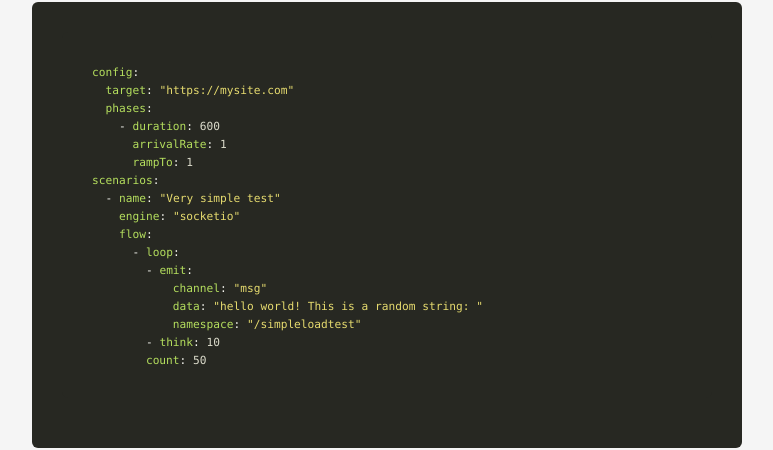
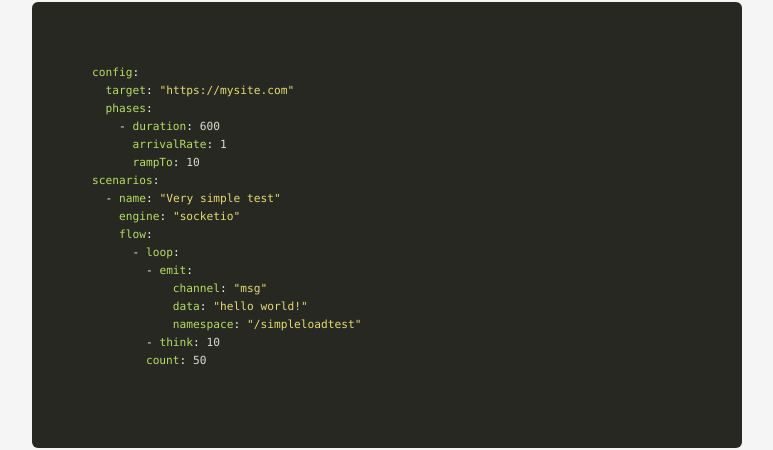
Before and after one commit to DominicWatson/dominicwatson.github.io, a Jekyll site: the page built from _posts/2021-06-08-socketio-load-testing.markdown, in a window 1280 px wide and 900 px high, scrolled down 336 px. Shown: the part 104-554 px from the top of the window, without its empty margins (253-1026 px from the left). Built offline with Jekyll 4.4.1, drawn with Linux system fonts in a browser that asks for light colours; comment, search, counter and statistics services are not loaded.

Commit message:
tweaks to example

```diff
--- a/_posts/2021-06-08-socketio-load-testing.markdown
+++ b/_posts/2021-06-08-socketio-load-testing.markdown
@@ -15,7 +15,7 @@ config:
   phases:
     - duration: 600
       arrivalRate: 1
-      rampTo: 1
+      rampTo: 10
 scenarios:
   - name: "Very simple test"
     engine: "socketio"
@@ -23,7 +23,7 @@ scenarios:
       - loop:
         - emit:
             channel: "msg"
-            data: "hello world! This is a random string: {{ $randomString() }}"
+            data: "hello world!"
             namespace: "/simpleloadtest"
         - think: 10
         count: 50
```
